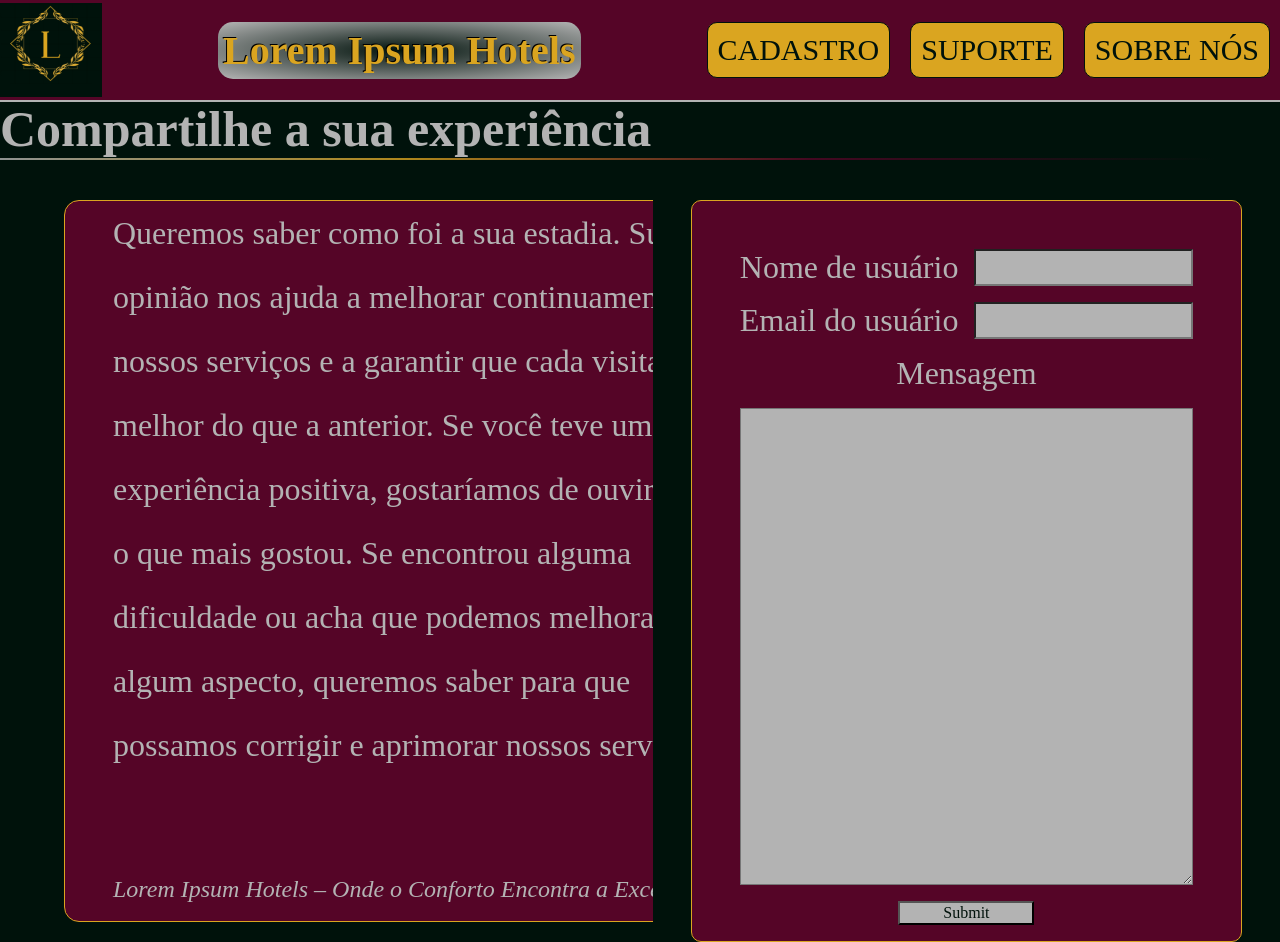
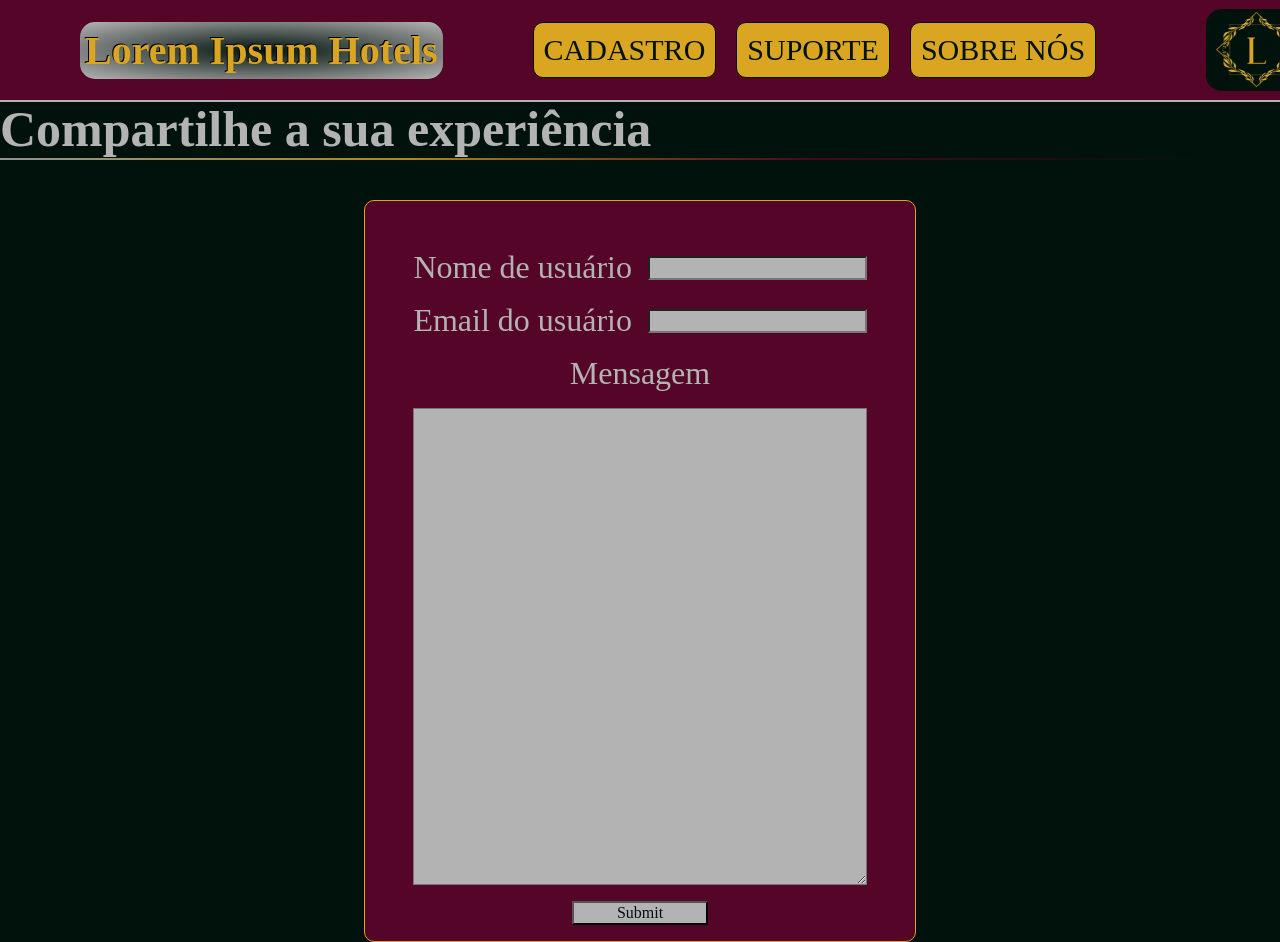
Before and after one commit to Hele-S/Landing-Page, a plain HTML site: page Atividade 4/html/indexSuporte.html in a window 1280 px wide. Shown: the top 942 px of the page. Drawn offline with Linux system fonts and the light colour scheme.

Commit message:
Tudo pronto

```diff
--- a/Atividade 4/assets/css/header.css
+++ b/Atividade 4/assets/css/header.css
@@ -11,7 +11,6 @@ header {
     font-family: 'Lucida Sans', 'Lucida Sans Regular', 'Lucida Grande', 'Lucida Sans Unicode', Geneva, Verdana, sans-serif;
     font-size: 50px;
     font-weight: 300;
-    overflow: hidden;
 }
 
 header h4 {
--- a/Atividade 4/assets/css/styleSuporte.css
+++ b/Atividade 4/assets/css/styleSuporte.css
@@ -3,7 +3,6 @@
     background-color: #00120B;
     margin: 0;
     list-style: none;
-    /* font-style: ; */
     text-decoration: none;
     font-family: t;
 }
@@ -23,13 +22,11 @@
     position: relative;
     background-color: inherit;
     width: fit-content;
-    /* margin: 0 auto; */
     font-family: var(--normal-font);
     font-size: 50px;
     font-weight: 800;
     color: #B3B3B3;
     text-align: center;
-    /* border-radius: 30px; */
 }
 #section1 .container {
     position: absolute;
@@ -37,24 +34,27 @@
     left: 0;
     width: 100vw;
 }
+#content {
+    display: flex;
+    justify-content: space-around;
+    flex-wrap: wrap-reverse;
+    align-items: center;
+}
 #section1 #left {
-    position: absolute;
+    position: relative;
 }
 #section1 .container p {
 
     background-color: #550527;
-    width: 40rem;
-    /* margin: 0 auto; */
+    width: 35rem;
     font-family: var(--normal-font);
     font-size: 2rem;
     color: #B3B3B3;
     text-align: left;
     margin: 5vh 10vw 0 5vw;
     line-height: 200%;
-    align-items: flex-end;
     padding-left:3rem;
     padding-right: 3rem;
-    vertical-align: text-top;
     border: 1px solid #DAA520;
     border-radius: 15px;
 }
@@ -66,13 +66,7 @@
     font-style: italic;
 
 }
-#section1 .vertical-line{
-    position:absolute;
-    right: 0;
-    top: 0px;
-    height: calc(100vh - 165px);
-    border-right: #B3B3B3 4px solid;
-}
+
 hr{
     position: relative;
     margin: 0 auto;
@@ -84,7 +78,7 @@ hr{
 
 /* FIM SEÇÃO 1 */
 #right {
-    position: absolute;
+    position: relative;
     right:0;
     width:49vw;
     height: fit-content;
@@ -119,6 +113,8 @@ hr{
     background-color: #B3B3B3;
     color: #00120B;
     font-size: 1rem;
+    max-height: 2em;
+    align-self: center;
 }
 
 .container form #labelMessage{
@@ -148,9 +144,3 @@ footer {
     width: 100%;
 
 }
-/*Tentar fazer mais responsivo uma hora*/
-/* @media screen and (max-width: 900px){
-    header img{
-  display: none;
-    }
-} */
--- a/Atividade 4/html/indexSuporte.html
+++ b/Atividade 4/html/indexSuporte.html
@@ -12,7 +12,6 @@
 
 <body>
     <header>
-        <a href="#"><img src="../imgs/logo2.png" alt=""></a>
         <h4>Lorem Ipsum Hotels</h4>
         <ul>
             <li class="item"><a href="#" onclick="Transição('index.html')" class="Botao1">Cadastro</a></li>
@@ -20,12 +19,14 @@
             <li class="item" id="sobre-nos"><a href="#" onclick="Transição('indexSobre.html')" class="Botao1">Sobre
                     nós</a></li>
         </ul>
+        <a href="#" id="logo"><img src="../imgs/logo2.png" alt=""></a>
     </header>
     <main>
         <section id="section1">
             <div class="container">
                 <h1>Compartilhe a sua experiência</h1>
                 <hr>
+                <div id="content">
                     <div id="left">
                         <p>Queremos saber como foi a sua estadia. Sua opinião nos ajuda a melhorar continuamente nossos
                             serviços
@@ -37,7 +38,6 @@
                             serviços. <br>
                             <span>Lorem Ipsum Hotels – Onde o Conforto Encontra a Excelência.</span>
                         </p>
-                    <div class="vertical-line"></div>
                     </div>
                     <div id="right">
                         <form action="">
@@ -50,6 +50,7 @@
                             <input type="submit" name="Enviar" id="Enviar" onclick="handleSubmit()">
                         </form>
                     </div>
+                </div>
         </section>
     </main>
     <script>
@@ -57,7 +58,7 @@
             event.preventDefault()
             conferirDados()
                 .then(result => { contarMensagens(result) })
-                .catch(error => { console.log('Erro: ', error)})
+                .catch(error => { console.log('Erro: ', error) })
             // contarMensagens()
             //     .then()
         }
```
Also changed, not shown: Atividade 4/html/indexSobre.html (+3 -2 lines), Atividade 4/Descrição.txt. Lines whose indentation alone changed are shown as unchanged.
